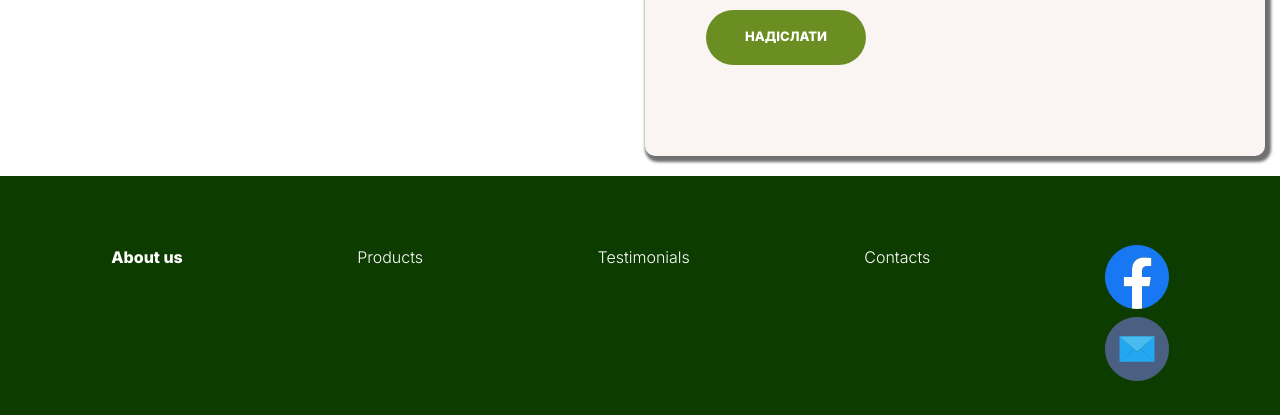
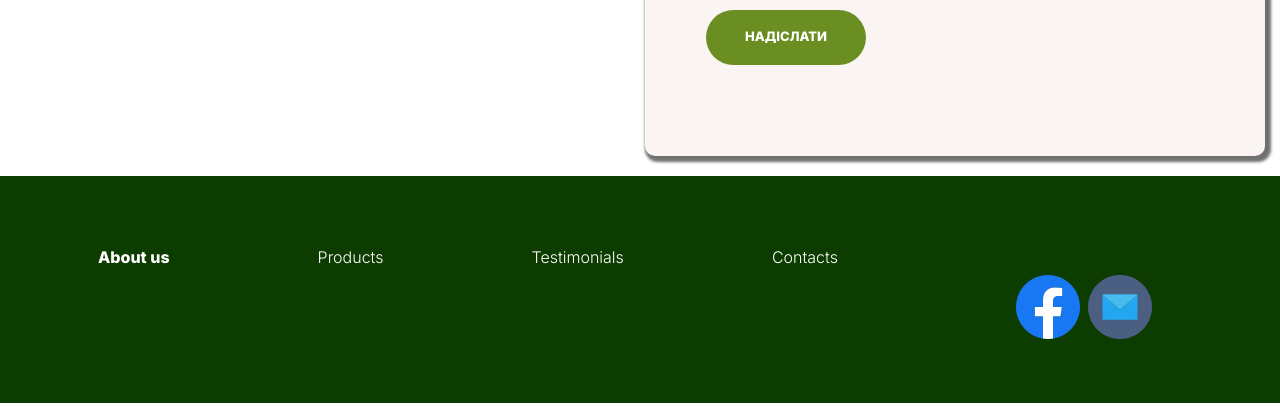
Before and after one commit to MarynaStetsenko/QMI-Products, a plain HTML site: page index.html in a window 1280 px wide. Shown: the part 2796-3211 px from the top of the page. Drawn offline with nearby package versions, Linux system fonts and the light colour scheme; a script that the page names is missing; a web font is replaced by a local one.

Commit message:
Update index.css

```diff
--- a/css/index.css
+++ b/css/index.css
@@ -538,7 +538,8 @@ form {
     color: var(--menu-hover-color);
 }
 
-.footer-info {
+.footer-socials {
+    display: flex;
     margin-bottom: 15px 32px 15px 32px;
     font-size: 12px;
     margin: 30px;
```
